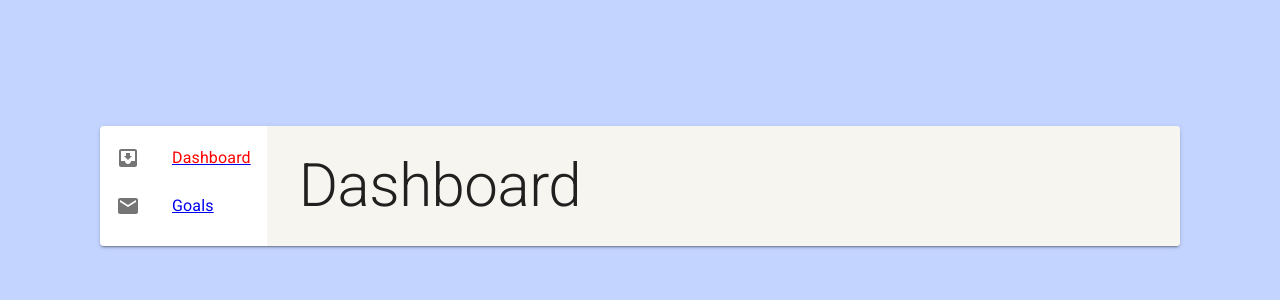
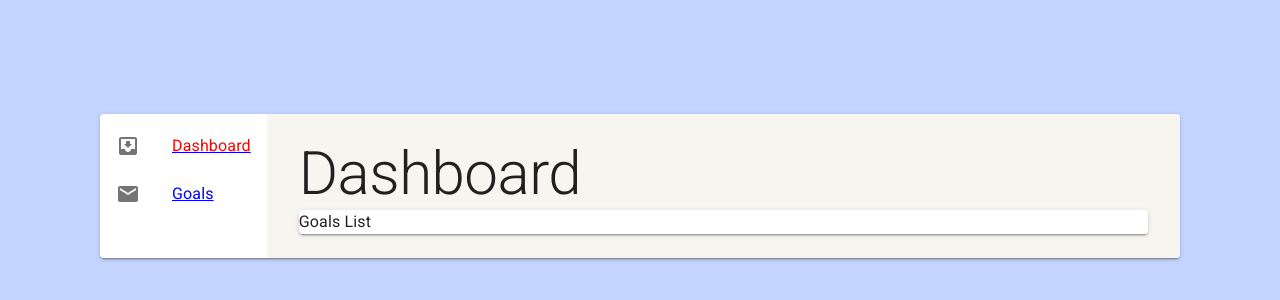
Before and after one commit to klauskpm/my-turborepo, a React (Create React App) app in the folder apps/testing-react/: page /dashboard in a window 1280 px wide. Shown: the part 214-514 px from the top of the page. Built offline with nearby package versions, Linux system fonts and the light colour scheme.

Commit message:
feat(testing-react): create GoalsList component

```diff
--- a/apps/testing-react/src/routes/Dashboard.tsx
+++ b/apps/testing-react/src/routes/Dashboard.tsx
@@ -1,8 +1,12 @@
 import React from 'react';
 import { Typography } from '@mui/material';
+import { GoalsList } from '../ui/GoalsList';
 
 export function Dashboard() {
   return (
-    <Typography variant='h2'>Dashboard</Typography>
+    <>
+      <Typography variant='h2'>Dashboard</Typography>
+      <GoalsList />
+    </>
   )
 }
--- /dev/null
+++ b/apps/testing-react/src/ui/GoalsList.tsx
@@ -0,0 +1,9 @@
+import { Paper, Typography } from '@mui/material';
+
+export function GoalsList() {
+  return (
+    <Paper elevation={2}>
+      <Typography variant='body1'>Goals List</Typography>
+    </Paper>
+  )
+}
```
